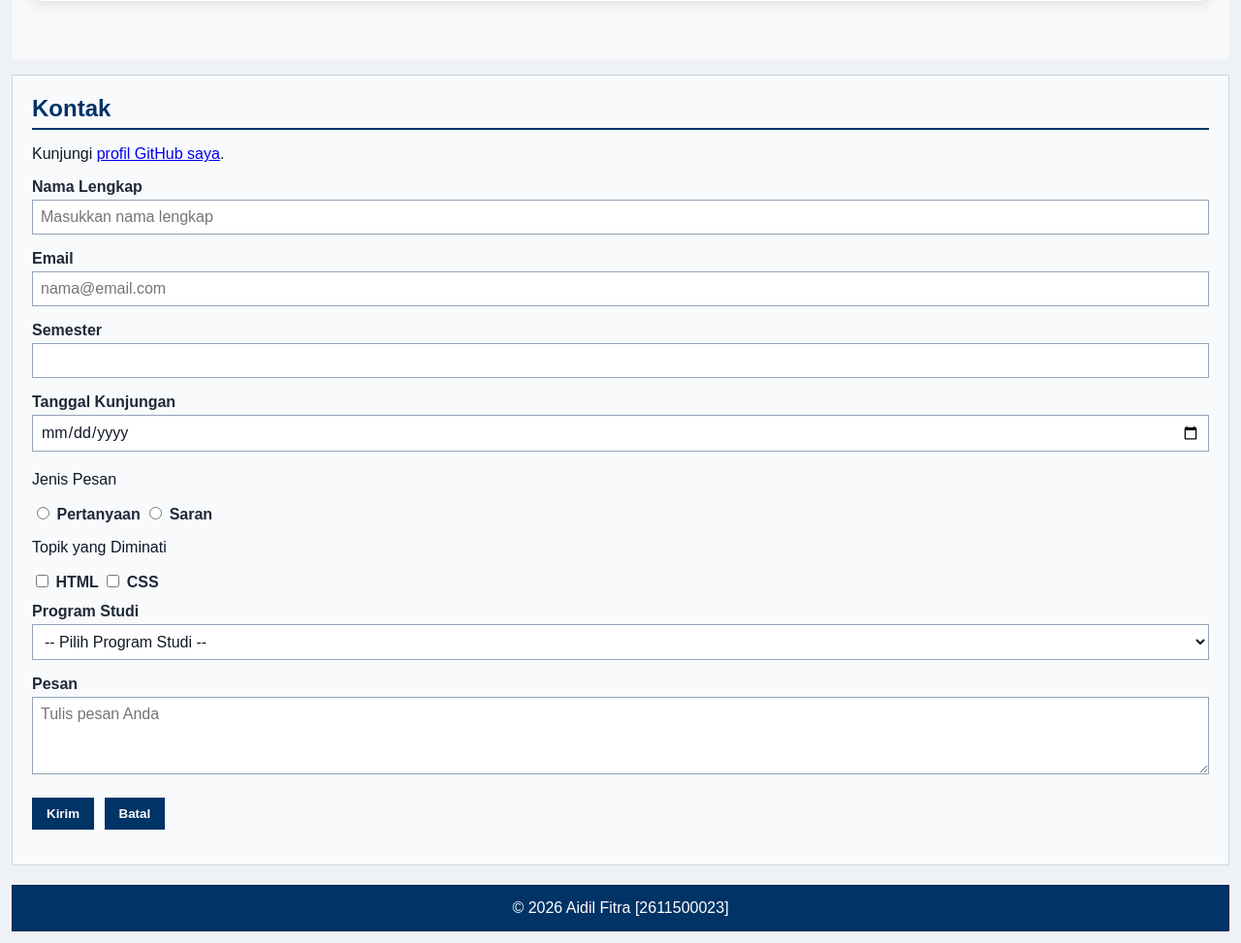
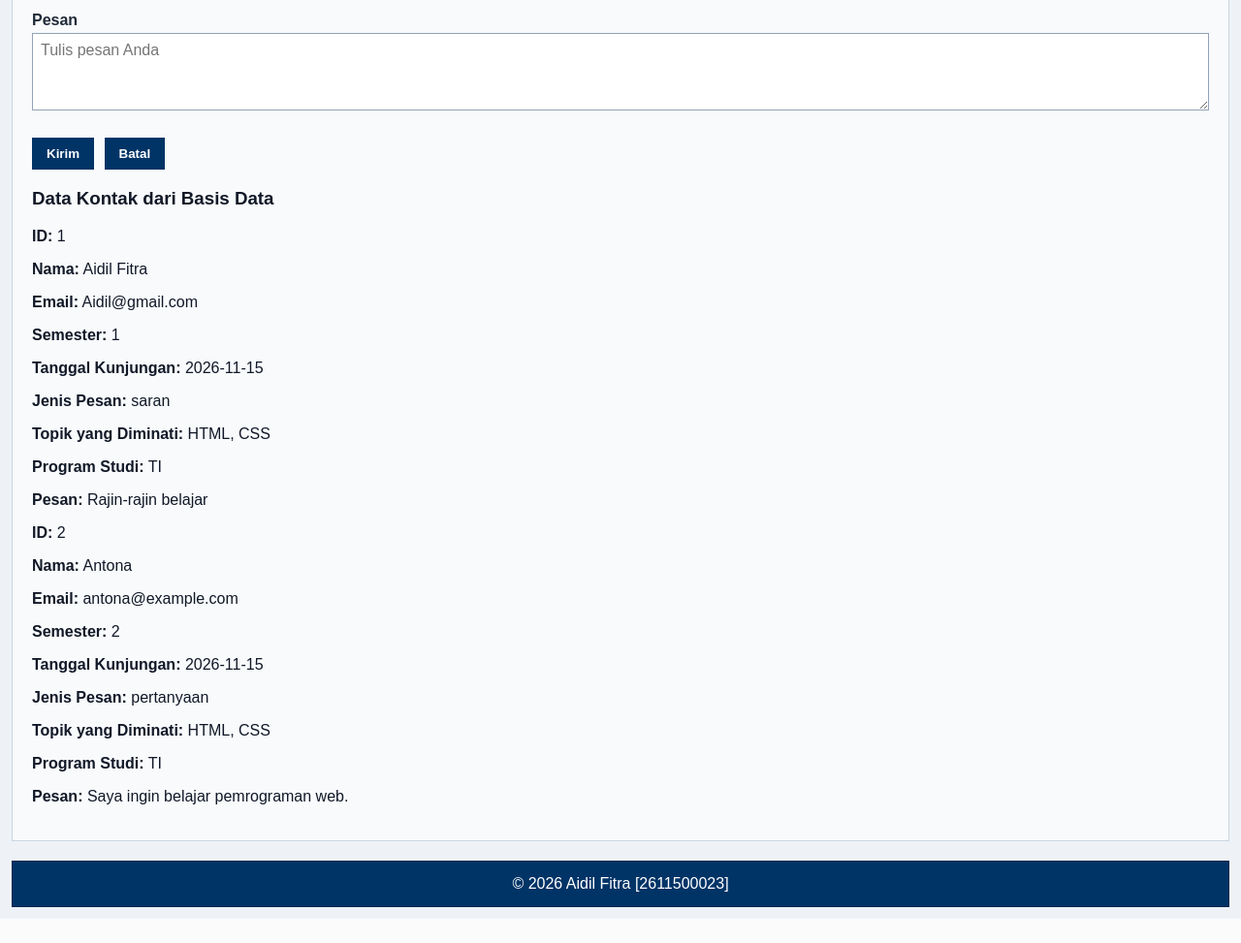
Before and after one commit to 2611500023-aidilfitra/2611500023_AidilFitra-PWD-TI1A-2627, a PHP site: page /pertemuan-11/index.php in a window 1280 px wide. Shown: the part 2401-3374 px from the top of the page at 97% size. After the commit the page ends 3349 px from the top, so only its background shows below. Run offline with PHP 8.4, Linux system fonts and the light colour scheme; data comes from the database, SQL or seed files in the repository.

Commit message:
Menampilkan data kontak dari basis data

```diff
--- a/pertemuan-11/index.php
+++ b/pertemuan-11/index.php
@@ -2,9 +2,8 @@
 #dimatikan pada P11
 #session_start();
 
-require_once("fungsi.php"); #Penggunaan require_once() memastikan berkas tersebut tersedia dan tidak dimuat berulang kali.
-#P11
-require_once("koneksi.php");
+require_once("fungsi.php");
+require_once("koneksi.php"); #P11
 
 // P11: Mengambil data kontak dari basis data menggunakan operasi READ.
 $sql = "SELECT * FROM tbl_kontak_2611500023";
@@ -20,9 +19,9 @@ while ($baris = mysqli_fetch_assoc($hasil)) {
 	$dataKontak[] = $baris;
 }
 // P11: Pengujian sementara hasil pengambilan data.
-echo "<pre>";
-var_dump($dataKontak);
-echo "</pre>";
+// echo "<pre>";
+// var_dump($dataKontak);
+// echo "</pre>";
 
 // P8: Memproses data formulir rencana kegiatan dan menyimpannya ke session.
 if (
@@ -470,29 +469,29 @@ switch ($programStudi) {
 				<p class="form-feedback" data-form-feedback aria-live="polite"></p>
 			</form>
 
-			<?php if (isset($_SESSION["form_data"])): ?>
-				<?php
-				// php Mapping key => label untuk field biasa (string).
-				$labelMap = [
-					"nama"			=> "Nama Lengkap",
-					"email"			=> "Email",
-					"semester"		=> "Semester",
-					"tanggal"		=> "Tanggal Kunjungan",
-					"jenis_pesan"	=> "Jenis Pesan",
-					"prodi"			=> "Program Studi",
-				];
-				?>
-				<article id="hasilkontak" class="submission-result" aria-live="polite">
-					<h3>Data Formulir yang Dikirimkan</h3>
-					<?php foreach ($labelMap as $key => $label): ?>
-						<p><strong><?= $label ?>:</strong> <?= bersihkan($_SESSION["form_data"][$key]) ?></p>
+
+			<article id="hasilkontak" class="submission-result" aria-live="polite">
+				<h3>Data Kontak dari Basis Data</h3>
+				<?php if (count($dataKontak) > 0): ?>
+					<!-- Perulangan foreach untuk menampilkan data kontak. -->
+					<?php foreach ($dataKontak as $data): ?>
+						<section>
+							<!-- Data kontak ditampilkan di sini. -->
+							<p><strong>ID:</strong> <?= bersihkan($data["id"]); ?></p>
+							<p><strong>Nama:</strong> <?= bersihkan($data["nama"]); ?></p>
+							<p><strong>Email:</strong> <?= bersihkan($data["email"]); ?></p>
+							<p><strong>Semester:</strong> <?= bersihkan($data["semester"]); ?></p>
+							<p><strong>Tanggal Kunjungan:</strong> <?= bersihkan($data["tanggal"]); ?></p>
+							<p><strong>Jenis Pesan:</strong> <?= bersihkan($data["jenis_pesan"]); ?></p>
+							<p><strong>Topik yang Diminati:</strong> <?= bersihkan($data["minat"]); ?></p>
+							<p><strong>Program Studi:</strong> <?= bersihkan($data["prodi"]); ?></p>
+							<p><strong>Pesan:</strong> <?= nl2br(bersihkan($data["pesan"])); ?></p>
+						</section>
 					<?php endforeach; ?>
-					<p><strong>Topik yang Diminati:</strong>
-						<?= bersihkan(implode(", ", $_SESSION["form_data"]["minat"])) ?>
-					</p>
-					<p><strong>Pesan:</strong> <?= nl2br(bersihkan($_SESSION["form_data"]["pesan"])) ?></p>
-				</article>
-			<?php endif; ?>
+				<?php else: ?>
+					<p>Belum ada data kontak yang tersimpan.</p>
+				<?php endif; ?>
+			</article>
 		</section>
 	</main>
 
```
Also changed, not shown: pertemuan-11/README.md.
